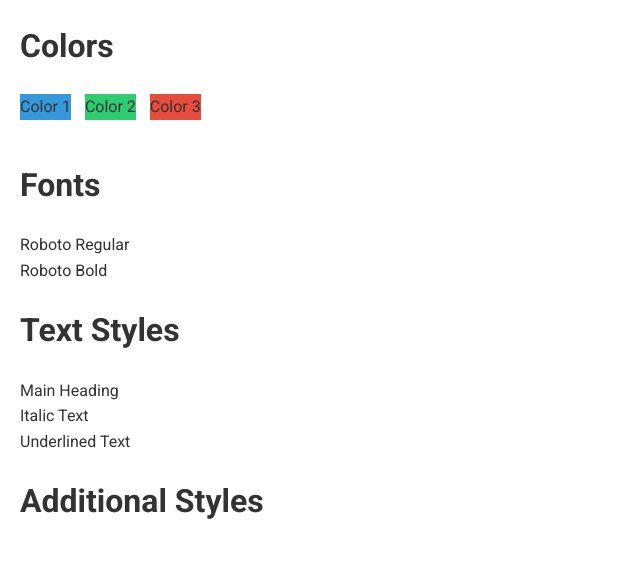
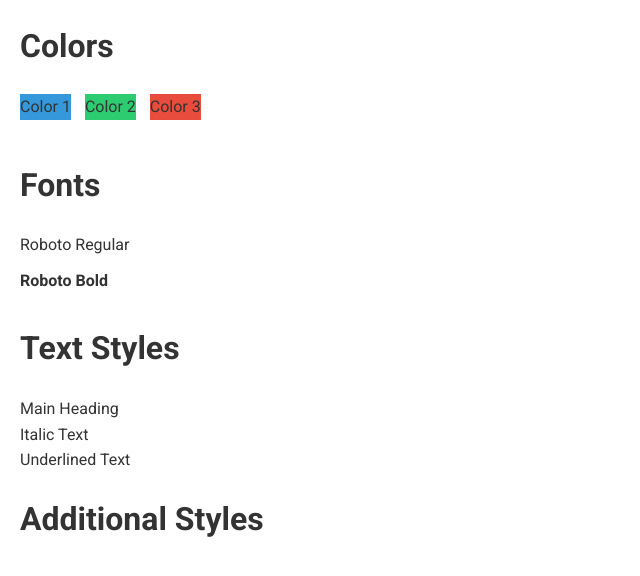
Before and after one commit to sayona7/css-project2, a plain HTML site: page index.html in a window 1280 px wide. Shown: the whole page, without its empty margins (0-640 px from the left). Drawn offline with Linux system fonts and the light colour scheme.

Commit message:
added font section styling

```diff
--- a/styles.css
+++ b/styles.css
@@ -26,3 +26,20 @@ body {
   #color3 {
     background-color: #e74c3c;
   }
+
+  /* Fonts Section */
+.fonts {
+    margin-bottom: 30px;
+  }
+
+  .font-example {
+    margin-bottom: 10px;
+  }
+
+  #font1 {
+    font-weight: 400;
+  }
+
+  #font2 {
+    font-weight: 700;
+  }
```
